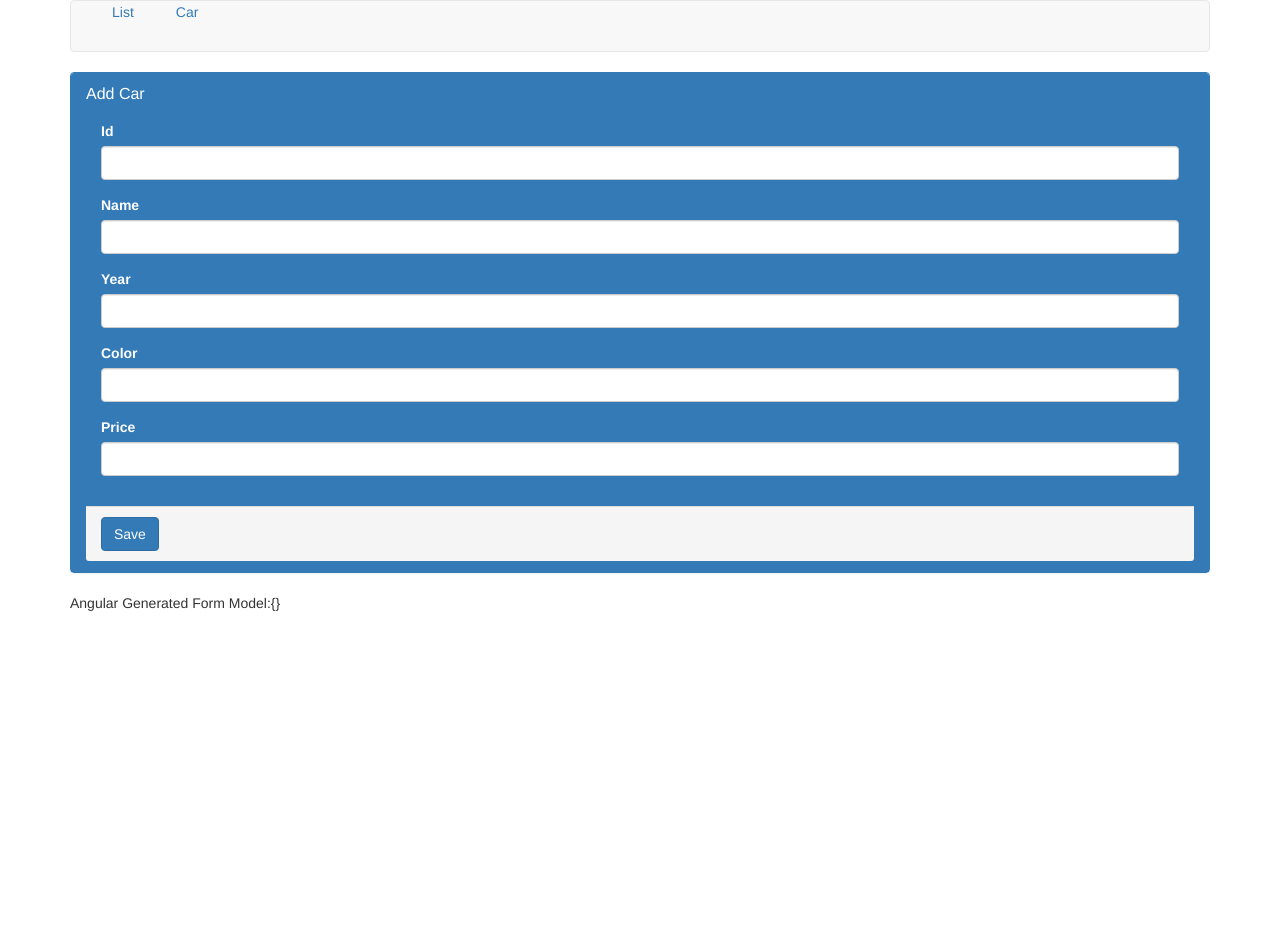
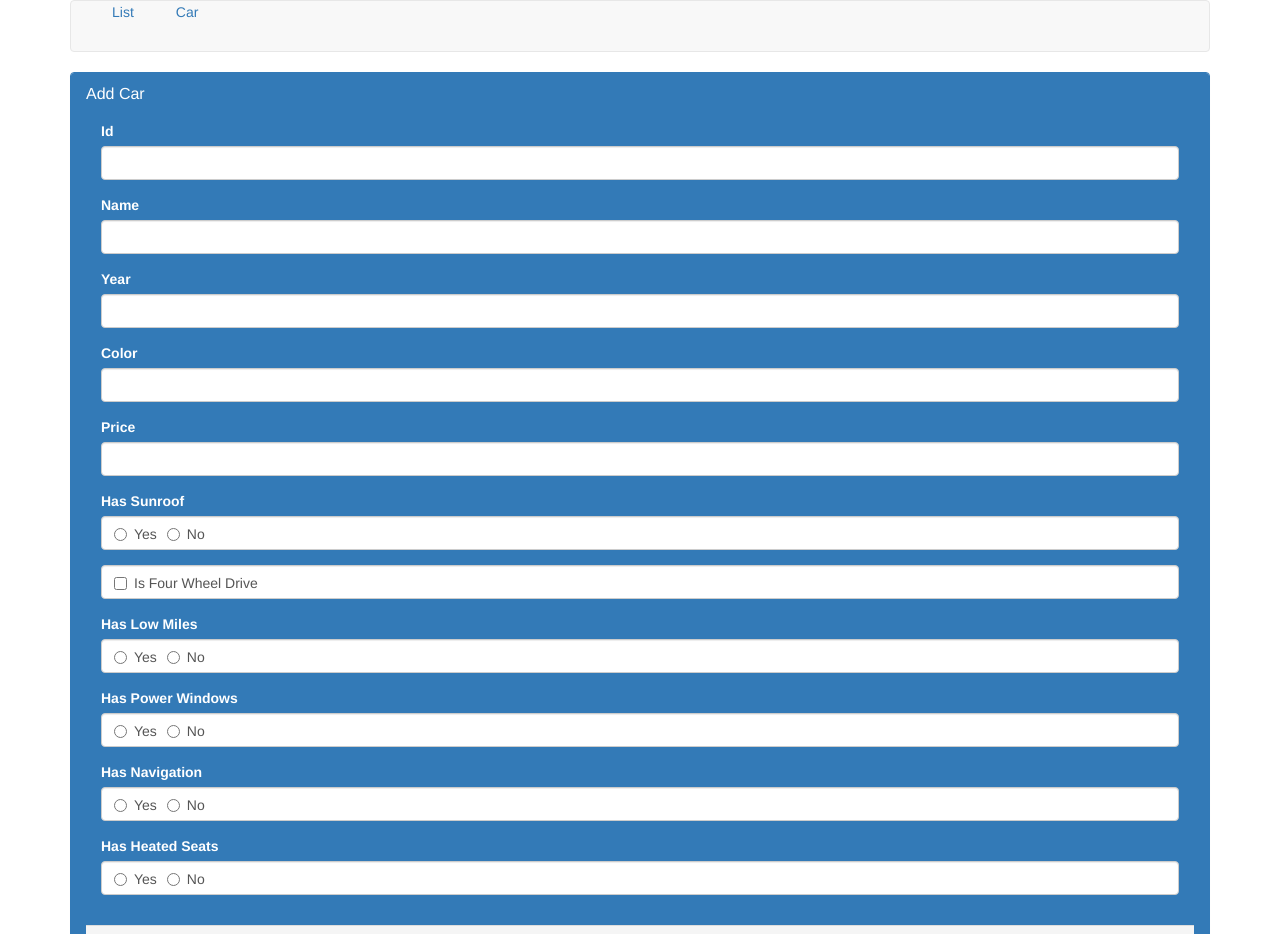
Before and after one commit to pravkrsah/car-dealership, an Angular app in the folder car-dealership-master/: page /addcar in a window 1280 px wide. Shown: the top 934 px of the page. Before the commit the page ends 800 px from the top, so only its background shows below. Built offline with nearby package versions, Linux system fonts and the light colour scheme.

Commit message:
"Added FIelds on addcar"

```diff
--- a/car-dealership-master/src/app/car/addcar.component.html
+++ b/car-dealership-master/src/app/car/addcar.component.html
@@ -25,6 +25,79 @@
           <label for="price">Price</label>
           <input _id="price" name="price" [(ngModel)]="price" type="number" class="form-control">
       </div>
+      <div class="form-group">
+        <label>Has Sunroof</label>
+          <div class="form-control">
+            <label class="radio-inline">
+              <input type="radio" value="true" name="hasSunroof" [(ngModel)]="hasSunroof">
+              Yes
+            </label>
+            <label class="radio-inline">
+              <input type="radio" value="false" name="hasSunroof" [(ngModel)]="hasSunroof">
+               No
+            </label>
+          </div>
+      </div>
+      <div class="form-group">
+            <div class="form-control">
+              <label class="checkbox-inline">
+                <input type="checkbox" name="isFourWheelDrive" [(ngModel)]="isFourWheelDrive" checked>
+                Is Four Wheel Drive
+              </label>
+            </div>
+      </div>
+      <div class="form-group">
+          <label>Has Low Miles</label>
+            <div class="form-control">
+              <label class="radio-inline">
+                <input type="radio" value="true" name="hasLowMiles" [(ngModel)]="hasLowMiles">
+                Yes
+              </label>
+              <label class="radio-inline">
+                <input type="radio" value="false" name="hasLowMiles" [(ngModel)]="hasLowMiles">
+                 No
+              </label>
+            </div>
+      </div>
+      <div class="form-group">
+          <label>Has Power Windows</label>
+            <div class="form-control">
+              <label class="radio-inline">
+                <input type="radio" value="true" name="hasPowerWindows" [(ngModel)]="hasPowerWindows">
+                Yes
+              </label>
+              <label class="radio-inline">
+                <input type="radio" value="false" name="hasPowerWindows" [(ngModel)]="hasPowerWindows">
+                 No
+              </label>
+            </div>
+      </div>
+      <div class="form-group">
+          <label>Has Navigation</label>
+            <div class="form-control">
+              <label class="radio-inline">
+                <input type="radio" value="true" name="hasNavigation" [(ngModel)]="hasNavigation">
+                Yes
+              </label>
+              <label class="radio-inline">
+                <input type="radio" value="false" name="hasNavigation" [(ngModel)]="hasNavigation">
+                 No
+              </label>
+            </div>
+      </div>
+      <div class="form-group">
+          <label>Has Heated Seats</label>
+            <div class="form-control">
+              <label class="radio-inline">
+                <input type="radio" value="true" name="hasHeatedSeats" [(ngModel)]="hasHeatedSeats">
+                Yes
+              </label>
+              <label class="radio-inline">
+                <input type="radio" value="false" name="hasHeatedSeats" [(ngModel)]="hasHeatedSeats">
+                 No
+              </label>
+            </div>
+      </div>
     </div>
     <div class="panel-footer">
       <button type="submit" class="btn btn-primary">Save</button>
```
